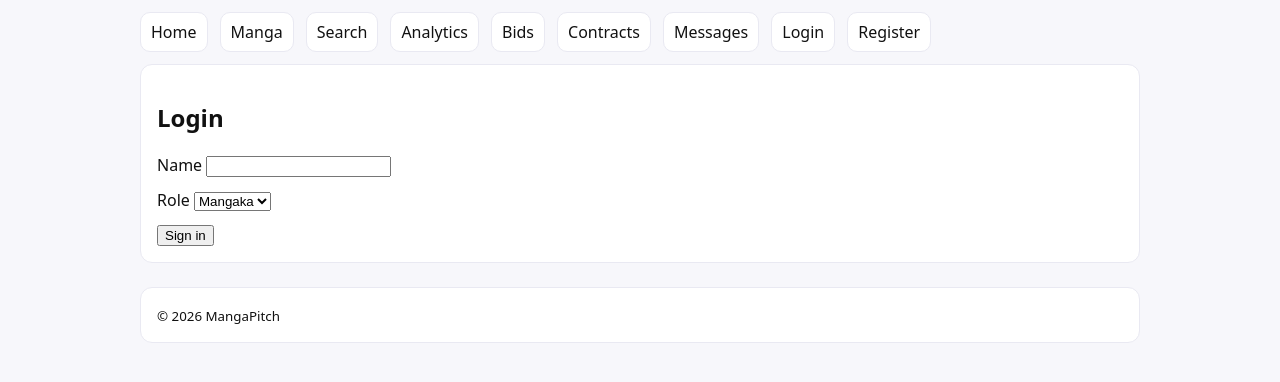
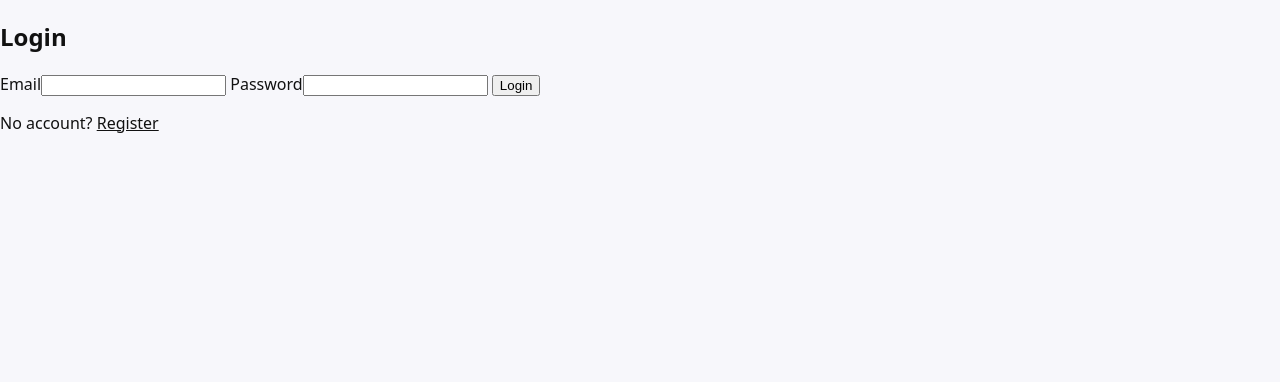
Before and after one commit to Rahib50/mangapitch, a PHP site: page /auth/login.php in a window 1280 px wide. Shown: the top 382 px of the page. Run offline with PHP 8.4, Linux system fonts and the light colour scheme.

Commit message:
Added dashboard/admin.php and Admin role redirect from
Switched to PDO helper in config/db.php and role-based auth guard functions

Aligned navbar/home with new session keys and enforced requireLogin() on protected pages

```diff
--- a/auth/login.php
+++ b/auth/login.php
@@ -1,39 +1,68 @@
 <?php
-declare(strict_types=1);
-require_once __DIR__ . '/../includes/header.php';
+require_once '../config/db.php';
+if (session_status() === PHP_SESSION_NONE) session_start();
 
-$pageTitle = 'Login';
+// Redirect if already logged in
+if (!empty($_SESSION['user_id'])) {
+    header('Location: /dashboard/' . strtolower($_SESSION['role']) . '.php');
+    exit;
+}
+
+$error = '';
 
 if ($_SERVER['REQUEST_METHOD'] === 'POST') {
-    // Placeholder auth: replace with DB lookup + password_verify()
-    $_SESSION['user'] = [
-        'id' => 1,
-        'name' => trim((string)($_POST['name'] ?? 'User')),
-        'role' => ($_POST['role'] ?? 'mangaka') === 'studio' ? 'studio' : 'mangaka',
-    ];
-    header('Location: /index.php');
-    exit;
+    $email    = trim($_POST['email']    ?? '');
+    $password =      $_POST['password'] ?? '';
+
+    if (!$email || !$password) {
+        $error = 'Both fields are required.';
+    } else {
+        $pdo  = getPDO();
+        $stmt = $pdo->prepare("SELECT UserID, Name, Password, Role FROM Users WHERE Email = ?");
+        $stmt->execute([$email]);
+        $user = $stmt->fetch();
+
+        if ($user && password_verify($password, $user['Password'])) {
+            session_regenerate_id(true);
+            $_SESSION['user_id'] = $user['UserID'];
+            $_SESSION['name']    = $user['Name'];
+            $_SESSION['role']    = $user['Role'];
+
+            // Role-based redirect
+            $redirect = match($user['Role']) {
+                'Mangaka' => '/dashboard/mangaka.php',
+                'Studio'  => '/dashboard/studio.php',
+                'Admin'   => '/dashboard/admin.php',
+                default   => '/index.php',
+            };
+            header("Location: $redirect");
+            exit;
+        } else {
+            $error = 'Invalid email or password.';
+        }
+    }
 }
 ?>
+<!DOCTYPE html>
+<html lang="en">
+<head>
+    <meta charset="UTF-8">
+    <title>Login — MangaPitch</title>
+    <link rel="stylesheet" href="/assets/css/style.css">
+</head>
+<body>
+<div class="auth-container">
+    <h2>Login</h2>
+    <?php if ($error): ?>
+        <p class="error"><?= htmlspecialchars($error) ?></p>
+    <?php endif; ?>
 
-<div class="card">
-  <h2>Login</h2>
-  <form method="post">
-    <label>
-      Name
-      <input name="name" required />
-    </label>
-    <div style="height: 12px"></div>
-    <label>
-      Role
-      <select name="role">
-        <option value="mangaka">Mangaka</option>
-        <option value="studio">Studio</option>
-      </select>
-    </label>
-    <div style="height: 12px"></div>
-    <button type="submit">Sign in</button>
-  </form>
+    <form method="POST">
+        <label>Email<input type="email" name="email" required></label>
+        <label>Password<input type="password" name="password" required></label>
+        <button type="submit">Login</button>
+    </form>
+    <p>No account? <a href="register.php">Register</a></p>
 </div>
-
-<?php require_once __DIR__ . '/../includes/footer.php'; ?>
+</body>
+</html>
--- a/bids/submit.php
+++ b/bids/submit.php
@@ -1,6 +1,7 @@
 <?php
 declare(strict_types=1);
 require_once __DIR__ . '/../includes/auth_guard.php';
+requireLogin();
 $pageTitle = 'Submit Bid';
 require_once __DIR__ . '/../includes/header.php';
 
--- a/config/db.php
+++ b/config/db.php
@@ -1,18 +1,25 @@
 <?php
-declare(strict_types=1);
+define('DB_HOST', 'localhost');
+define('DB_USER', 'root');       // XAMPP default
+define('DB_PASS', '');           // XAMPP default (empty)
+define('DB_NAME', 'mangapitch');
 
-$DB_HOST = 'localhost';
-$DB_NAME = 'mangapitch';
-$DB_USER = 'root';
-$DB_PASS = '';
-
-mysqli_report(MYSQLI_REPORT_ERROR | MYSQLI_REPORT_STRICT);
-
-try {
-    $conn = new mysqli($DB_HOST, $DB_USER, $DB_PASS, $DB_NAME);
-    $conn->set_charset('utf8mb4');
-} catch (Throwable $e) {
-    http_response_code(500);
-    echo 'Database connection failed.';
-    exit;
+function getPDO(): PDO {
+    static $pdo = null;
+    if ($pdo === null) {
+        try {
+            $pdo = new PDO(
+                "mysql:host=" . DB_HOST . ";dbname=" . DB_NAME . ";charset=utf8mb4",
+                DB_USER, DB_PASS,
+                [
+                    PDO::ATTR_ERRMODE            => PDO::ERRMODE_EXCEPTION,
+                    PDO::ATTR_DEFAULT_FETCH_MODE => PDO::FETCH_ASSOC,
+                    PDO::ATTR_EMULATE_PREPARES   => false,
+                ]
+            );
+        } catch (PDOException $e) {
+            die(json_encode(['error' => 'DB connection failed: ' . $e->getMessage()]));
+        }
+    }
+    return $pdo;
 }
--- a/dashboard/mangaka.php
+++ b/dashboard/mangaka.php
@@ -1,6 +1,7 @@
 <?php
 declare(strict_types=1);
 require_once __DIR__ . '/../includes/auth_guard.php';
+requireLogin();
 $pageTitle = 'Mangaka Dashboard';
 require_once __DIR__ . '/../includes/header.php';
 ?>
--- a/dashboard/studio.php
+++ b/dashboard/studio.php
@@ -1,6 +1,7 @@
 <?php
 declare(strict_types=1);
 require_once __DIR__ . '/../includes/auth_guard.php';
+requireLogin();
 $pageTitle = 'Studio Dashboard';
 require_once __DIR__ . '/../includes/header.php';
 ?>
--- a/includes/header.php
+++ b/includes/header.php
@@ -23,8 +23,12 @@ $pageTitle = $pageTitle ?? 'MangaPitch';
       <a href="/bids/index.php">Bids</a>
       <a href="/contracts/index.php">Contracts</a>
       <a href="/messages/index.php">Messages</a>
-      <?php if (!empty($_SESSION['user'])): ?>
-        <a href="/dashboard/<?= htmlspecialchars($_SESSION['user']['role'] ?? 'mangaka') ?>.php">Dashboard</a>
+      <?php if (!empty($_SESSION['user_id'])): ?>
+        <?php
+          $role = strtolower((string)($_SESSION['role'] ?? 'mangaka')); // DB stores Mangaka/Studio/Admin
+          $dashboard = in_array($role, ['mangaka', 'studio', 'admin'], true) ? $role : 'mangaka';
+        ?>
+        <a href="/dashboard/<?= htmlspecialchars($dashboard) ?>.php">Dashboard</a>
         <a href="/auth/logout.php">Logout</a>
       <?php else: ?>
         <a href="/auth/login.php">Login</a>
--- a/index.php
+++ b/index.php
@@ -8,8 +8,8 @@ require_once __DIR__ . '/includes/header.php';
   <h1 style="margin-top:0">MangaPitch</h1>
   <p>A starter structure for your CSE370 project (XAMPP + phpMyAdmin).</p>
   <p>
-    <?php if (!empty($_SESSION['user'])): ?>
-      Signed in as <b><?= htmlspecialchars((string)($_SESSION['user']['name'] ?? 'User')) ?></b>.
+    <?php if (!empty($_SESSION['user_id'])): ?>
+      Signed in as <b><?= htmlspecialchars((string)($_SESSION['name'] ?? 'User')) ?></b>.
     <?php else: ?>
       You are not signed in. Try <a href="/auth/login.php">Login</a>.
     <?php endif; ?>
--- a/manga/upload.php
+++ b/manga/upload.php
@@ -1,6 +1,7 @@
 <?php
 declare(strict_types=1);
 require_once __DIR__ . '/../includes/auth_guard.php';
+requireLogin();
 $pageTitle = 'Upload Manga';
 require_once __DIR__ . '/../includes/header.php';
 
--- a/messages/index.php
+++ b/messages/index.php
@@ -1,6 +1,7 @@
 <?php
 declare(strict_types=1);
 require_once __DIR__ . '/../includes/auth_guard.php';
+requireLogin();
 $pageTitle = 'Messages';
 require_once __DIR__ . '/../includes/header.php';
 ?>
--- a/messages/send.php
+++ b/messages/send.php
@@ -1,6 +1,7 @@
 <?php
 declare(strict_types=1);
 require_once __DIR__ . '/../includes/auth_guard.php';
+requireLogin();
 $pageTitle = 'Send Message';
 require_once __DIR__ . '/../includes/header.php';
 
```
Also changed, not shown: dashboard/admin.php (added, +28 -0 lines).
